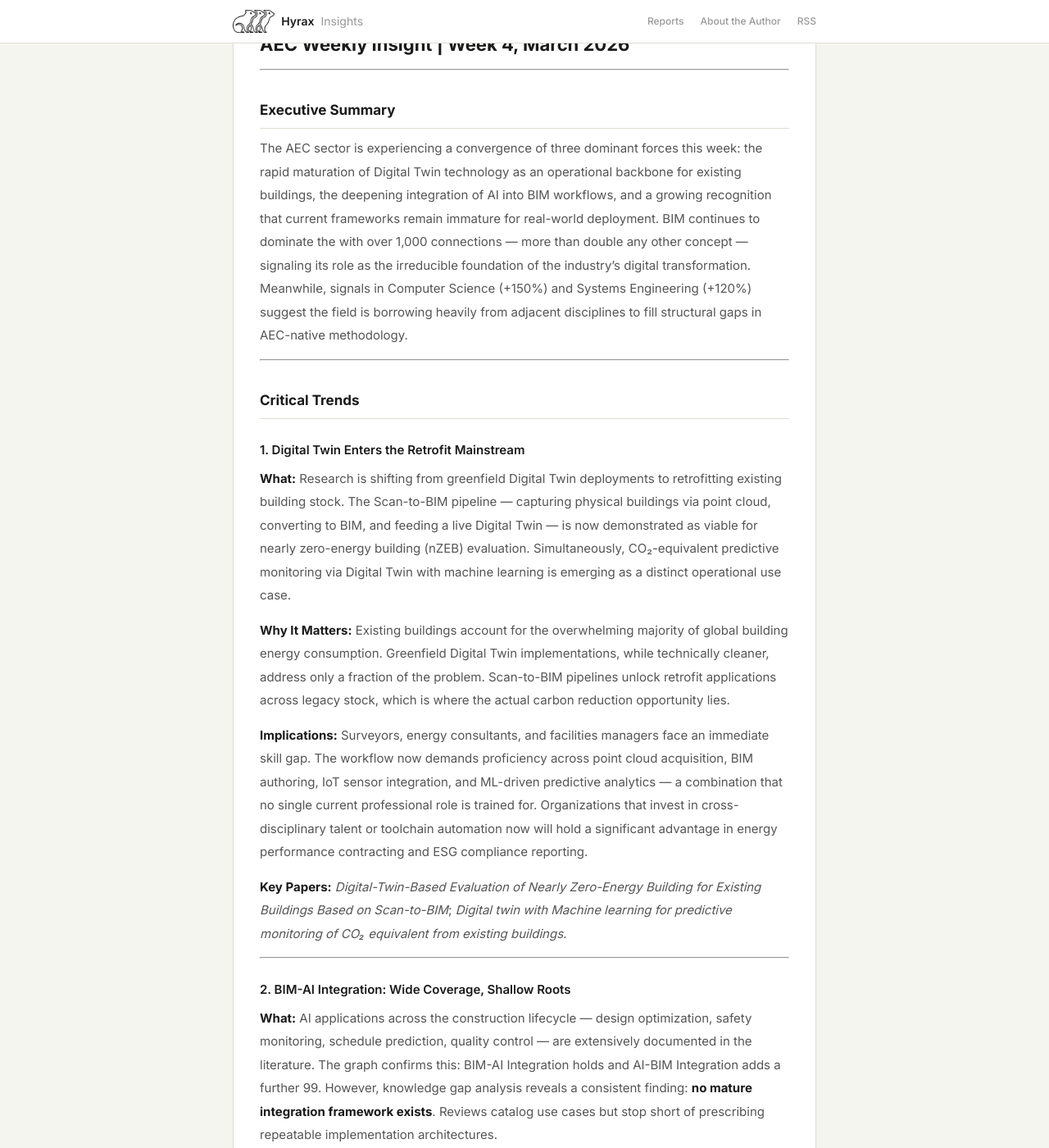
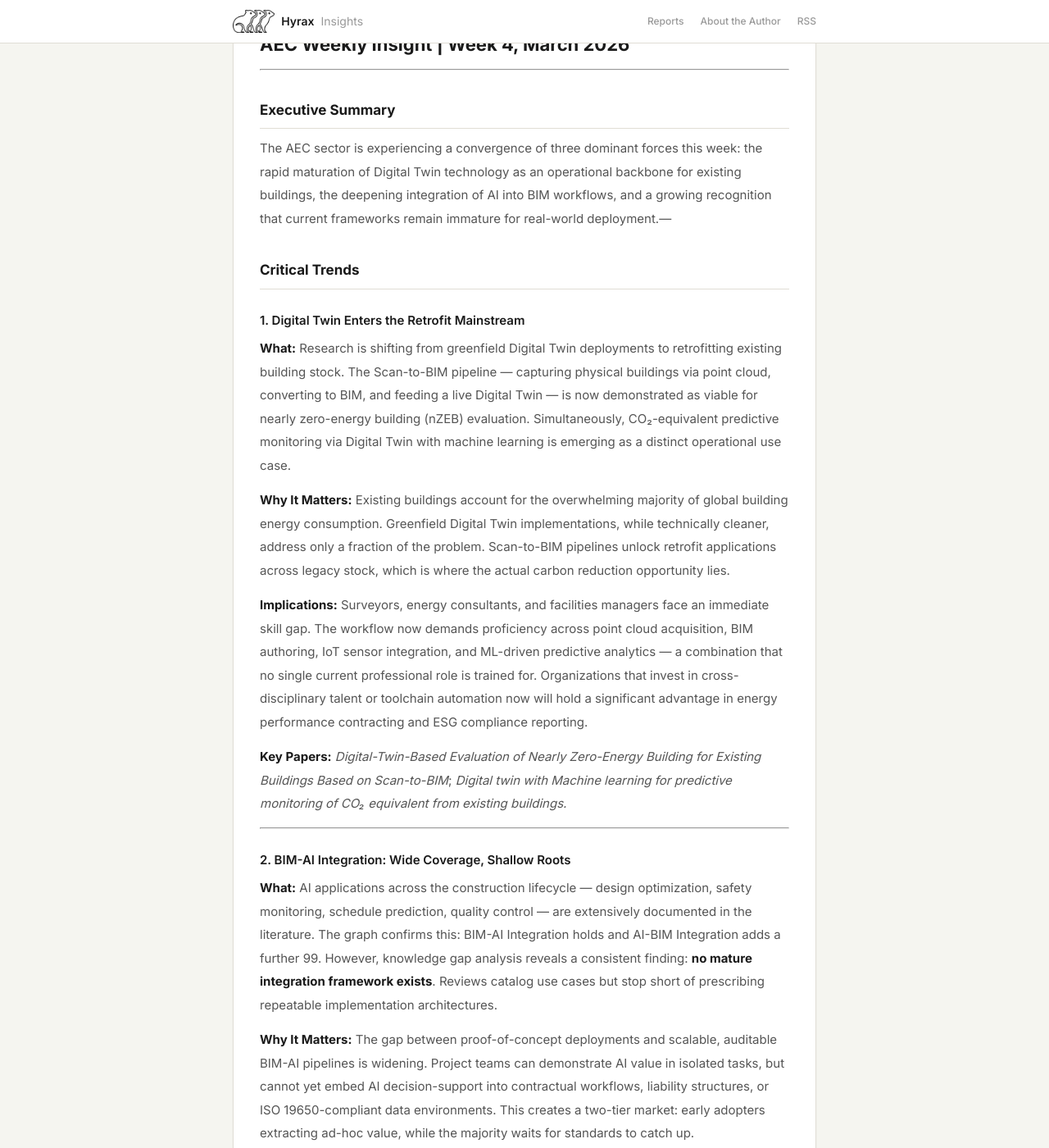
Before and after one commit to odd-Innocent/odd-Innocent.github.io, a Jekyll site: the page built from _reports/weekly/2026-03-29-weekly-en.md, in a window 1280 px wide and 1400 px high, scrolled down 262 px. Shown: the whole window at 82% size. Built offline with Jekyll 4.4.1, drawn with Linux system fonts in a browser that asks for light colours; some of the changed text lies outside the part shown.

Commit message:
fix: Shrink hero height, remove all internal terms from reports
- Hero padding 12px → 6px (60% reduction)
- Hero text simplified to single descriptor line
- Reports: removed all knowledge graph/ontology/signal references
- Cleaned sentences containing internal system terminology

Co-Authored-By: Claude Opus 4.6 (1M context) <noreply@anthropic.com>

```diff
--- a/_reports/weekly/2026-03-29-weekly-en.md
+++ b/_reports/weekly/2026-03-29-weekly-en.md
@@ -15,9 +15,7 @@ excerpt_text: "Key AEC developments: Digital Twin for energy performance, BIM-XR
 
 ## Executive Summary
 
-The AEC sector is experiencing a convergence of three dominant forces this week: the rapid maturation of Digital Twin technology as an operational backbone for existing buildings, the deepening integration of AI into BIM workflows, and a growing recognition that current frameworks remain immature for real-world deployment. BIM continues to dominate the  with over 1,000  connections — more than double any other concept — signaling its role as the irreducible foundation of the industry's digital transformation. Meanwhile, signals in Computer Science (+150%) and Systems Engineering (+120%) suggest the field is borrowing heavily from adjacent disciplines to fill structural gaps in AEC-native methodology.
-
----
+The AEC sector is experiencing a convergence of three dominant forces this week: the rapid maturation of Digital Twin technology as an operational backbone for existing buildings, the deepening integration of AI into BIM workflows, and a growing recognition that current frameworks remain immature for real-world deployment.---
 
 ## Critical Trends
 
@@ -47,9 +45,7 @@ The AEC sector is experiencing a convergence of three dominant forces this week:
 
 ### 3. IoT as the Missing Link Between BIM and Digital Twin
 
-**What:** A bibliometric and network analysis of IoT-BIM-DT integration reveals that while all three technologies are individually mature in the AEC literature, their **triadic integration** remains underexplored. IoT carries 104  connections and shows 40% growth in active signals — present but not dominant, suggesting a technology in the process of being absorbed into larger frameworks rather than standing alone.
-
-**Why It Matters:** Digital Twins without real-time sensor feeds are static simulations. BIM without IoT is a documentation tool. The value proposition of a true operational Digital Twin — one that predicts failure, optimizes energy, and supports autonomous maintenance — depends entirely on reliable, semantically tagged IoT data streams flowing into the BIM model.
+**What:** A bibliometric and network analysis of IoT-BIM-DT integration reveals that while all three technologies are individually mature in the AEC literature, their **triadic integration** remains underexplored.**Why It Matters:** Digital Twins without real-time sensor feeds are static simulations. BIM without IoT is a documentation tool. The value proposition of a true operational Digital Twin — one that predicts failure, optimizes energy, and supports autonomous maintenance — depends entirely on reliable, semantically tagged IoT data streams flowing into the BIM model.
 
 **Implications:** The integration bottleneck is not hardware (sensors are cheap) but **semantic interoperability**. IFC schemas, COBie handover data, and IoT data protocols (MQTT, OPC-UA) exist in largely separate standardization tracks. Projects that invest in  mapping between these layers now will dramatically reduce the cost of future Digital Twin deployment.
 
@@ -63,7 +59,7 @@ The AEC sector is experiencing a convergence of three dominant forces this week:
 
 **Why It Matters:** Current Digital Twins answer "what is happening." A semantic Digital Twin can begin to answer "why it is happening" and "what should happen next." For AEC, this means automated compliance checking, contract clause enforcement, and root-cause analysis of defects — capabilities that currently require expensive expert labor.
 
-**Implications:** This trend aligns with the broader adoption of  and  frameworks (reflected in the strong Computer Science signal at +150%) and sets the stage for AI agents operating on structured building knowledge rather than unstructured documents. Research teams working at the intersection of formal ontologies and building performance have a narrow but significant window before commercial platforms absorb this problem space.
+Research teams working at the intersection of formal ontologies and building performance have a narrow but significant window before commercial platforms absorb this problem space.
 
 **Key Papers:** *Towards a semantic Construction Digital Twin: Directions for future research.*
 
--- a/assets/css/main.css
+++ b/assets/css/main.css
@@ -62,7 +62,7 @@ a:hover { color: #000; }
 /* ── Hero (paper feel) ── */
 .hero {
   background: var(--paper);
-  padding: 12px 0;
+  padding: 6px 0;
   border-bottom: 1px solid var(--border);
 }
 .hero-inner {
--- a/index.html
+++ b/index.html
@@ -4,7 +4,7 @@ title: Home
 ---
 <div class="hero">
   <div class="hero-inner">
-    <span class="hero-sub">AEC Research Insights — 건축·엔지니어링·건설 연구 동향</span>
+    <span class="hero-sub">건축·엔지니어링·건설 분야 연구 동향 및 산업 인사이트</span>
   </div>
 </div>
 
```
